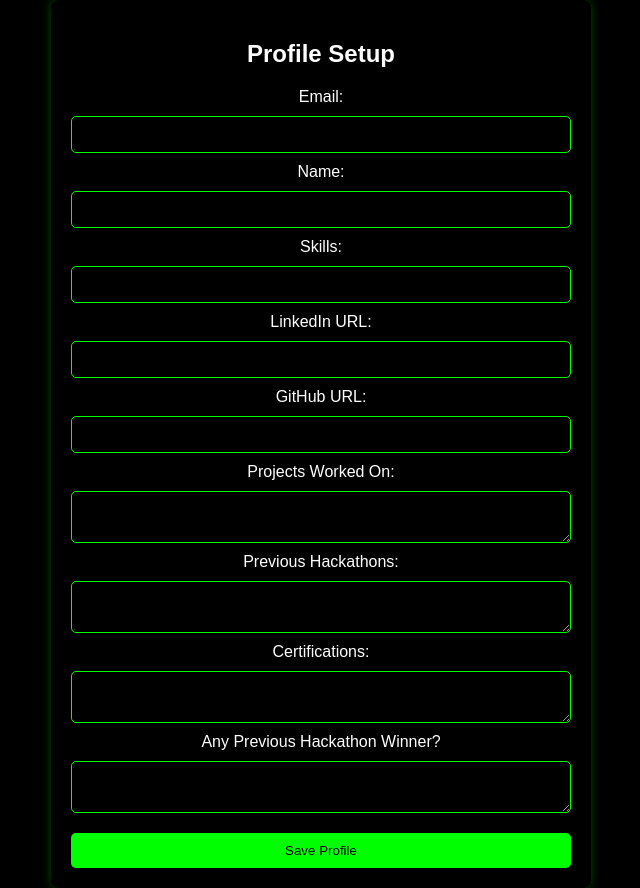
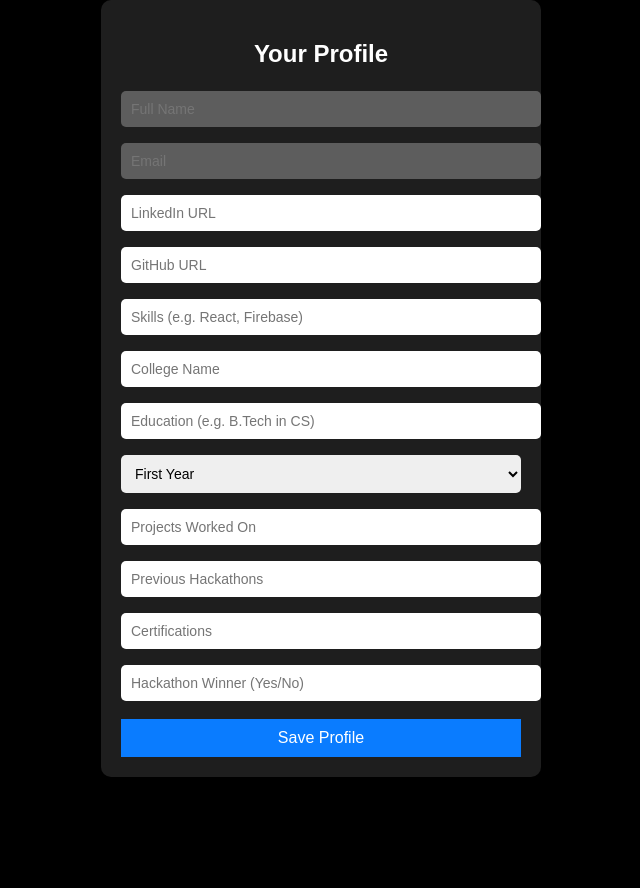
Before and after one commit to PRATHAMESH-PABALE/hackmatch-build, a React (Create React App) app: page /profile in a window 1280 px wide. Shown: the whole page, without its empty margins (319-959 px from the left). After the commit the page ends 800 px from the top, so only its background shows below. Built offline with nearby package versions, Linux system fonts and the light colour scheme.

Commit message:
Profile change

```diff
--- a/src/ProfileSetup.css
+++ b/src/ProfileSetup.css
@@ -1,37 +1,35 @@
 .profile-container {
-    max-width: 500px;
+  width: 100%;
+  max-width: 400px;
   margin: auto;
-    background: black;
   padding: 20px;
-    border-radius: 8px;
-    box-shadow: 0 0 10px rgba(0, 255, 0, 0.3);
+  background: #1e1e1e;
   color: white;
-  }
-
-  h2 {
+  border-radius: 10px;
+  box-shadow: 0px 4px 10px rgba(0, 0, 0, 0.3);
   text-align: center;
 }
 
-  form {
-    display: flex;
-    flex-direction: column;
+.profile-container h2 {
+  margin-bottom: 15px;
 }
 
-  input, textarea, select {
-    margin: 10px 0;
+.profile-container input, .profile-container select {
+  width: 100%;
   padding: 10px;
+  margin: 8px 0;
   border-radius: 5px;
-    border: 1px solid #00ff00;
-    background: black;
-    color: white;
+  border: none;
+  font-size: 14px;
 }
 
-  button {
-    background-color: #00ff00;
-    color: black;
+.profile-container button {
+  width: 100%;
   padding: 10px;
+  background: #0a7cff;
+  color: white;
   border: none;
+  font-size: 16px;
   cursor: pointer;
-    border-radius: 5px;
   margin-top: 10px;
 }
--- a/src/ProfileSetup.js
+++ b/src/ProfileSetup.js
@@ -1,16 +1,19 @@
 import React, { useState, useEffect } from "react";
-import { db, auth } from "./firebase"; // Ensure firebase is correctly imported
+import { db, auth } from "./firebase";
 import { doc, getDoc, setDoc } from "firebase/firestore";
 import "./ProfileSetup.css";
 
-const ProfileSetup = () => {
-  const [user, setUser] = useState(null);
+const Profile = () => {
+  const user = auth.currentUser;
   const [profile, setProfile] = useState({
-    name: "",
-    email: "",
+    name: user?.displayName || "",
+    email: user?.email || "",
+    linkedIn: "",
+    gitHub: "",
     skills: "",
-    linkedin: "",
-    github: "",
+    college: "",
+    education: "",
+    yearOfStudy: "First Year",
     projects: "",
     hackathons: "",
     certifications: "",
@@ -18,80 +21,53 @@ const ProfileSetup = () => {
   });
 
   useEffect(() => {
-    // Fetch logged-in user data from Firebase Authentication
-    const currentUser = auth.currentUser;
-    if (currentUser) {
-      setUser(currentUser);
-      setProfile((prev) => ({
-        ...prev,
-        name: currentUser.displayName || "",
-        email: currentUser.email || "",
-      }));
-      fetchProfileData(currentUser.email);
-    }
-  }, []);
+    if (user) {
+      const fetchProfile = async () => {
+        const docRef = doc(db, "profiles", user.email);
+        const docSnap = await getDoc(docRef);
 
-  const fetchProfileData = async (email) => {
-    const docRef = doc(db, "users", email);
-    const docSnap = await getDoc(docRef);
         if (docSnap.exists()) {
           setProfile(docSnap.data());
         }
       };
 
+      fetchProfile();
+    }
+  }, [user]);
+
   const handleChange = (e) => {
-    const { name, value } = e.target;
-    setProfile((prev) => ({ ...prev, [name]: value }));
+    setProfile({ ...profile, [e.target.name]: e.target.value });
   };
 
-  const handleSubmit = async (e) => {
-    e.preventDefault();
+  const saveProfile = async () => {
     if (!user) return;
-
-    try {
-      await setDoc(doc(db, "users", user.email), profile);
+    await setDoc(doc(db, "profiles", user.email), profile);
     alert("Profile saved successfully!");
-    } catch (error) {
-      console.error("Error saving profile:", error);
-      alert("Error saving profile. Try again.");
-    }
   };
 
   return (
     <div className="profile-container">
-      <h2>Profile Setup</h2>
-      <form onSubmit={handleSubmit}>
-        <label>Email:</label>
-        <input type="email" value={profile.email} disabled />
-
-        <label>Name:</label>
-        <input type="text" value={profile.name} disabled />
-
-        <label>Skills:</label>
-        <input type="text" name="skills" value={profile.skills} onChange={handleChange} required />
-
-        <label>LinkedIn URL:</label>
-        <input type="text" name="linkedin" value={profile.linkedin} onChange={handleChange} required />
-
-        <label>GitHub URL:</label>
-        <input type="text" name="github" value={profile.github} onChange={handleChange} required />
-
-        <label>Projects Worked On:</label>
-        <textarea name="projects" value={profile.projects} onChange={handleChange} />
-
-        <label>Previous Hackathons:</label>
-        <textarea name="hackathons" value={profile.hackathons} onChange={handleChange} />
-
-        <label>Certifications:</label>
-        <textarea name="certifications" value={profile.certifications} onChange={handleChange} />
-
-        <label>Any Previous Hackathon Winner?</label>
-        <textarea name="hackathonWinner" value={profile.hackathonWinner} onChange={handleChange} />
-
-        <button type="submit">Save Profile</button>
-      </form>
+      <h2>Your Profile</h2>
+      <input type="text" name="name" value={profile.name} placeholder="Full Name" onChange={handleChange} disabled />
+      <input type="email" name="email" value={profile.email} placeholder="Email" onChange={handleChange} disabled />
+      <input type="text" name="linkedIn" value={profile.linkedIn} placeholder="LinkedIn URL" onChange={handleChange} />
+      <input type="text" name="gitHub" value={profile.gitHub} placeholder="GitHub URL" onChange={handleChange} />
+      <input type="text" name="skills" value={profile.skills} placeholder="Skills (e.g. React, Firebase)" onChange={handleChange} />
+      <input type="text" name="college" value={profile.college} placeholder="College Name" onChange={handleChange} />
+      <input type="text" name="education" value={profile.education} placeholder="Education (e.g. B.Tech in CS)" onChange={handleChange} />
+      <select name="yearOfStudy" value={profile.yearOfStudy} onChange={handleChange}>
+        <option>First Year</option>
+        <option>Second Year</option>
+        <option>Third Year</option>
+        <option>Final Year</option>
+      </select>
+      <input type="text" name="projects" value={profile.projects} placeholder="Projects Worked On" onChange={handleChange} />
+      <input type="text" name="hackathons" value={profile.hackathons} placeholder="Previous Hackathons" onChange={handleChange} />
+      <input type="text" name="certifications" value={profile.certifications} placeholder="Certifications" onChange={handleChange} />
+      <input type="text" name="hackathonWinner" value={profile.hackathonWinner} placeholder="Hackathon Winner (Yes/No)" onChange={handleChange} />
+      <button onClick={saveProfile}>Save Profile</button>
     </div>
   );
 };
 
-export default ProfileSetup;
+export default Profile;
```
Lines whose indentation alone changed are shown as unchanged.
